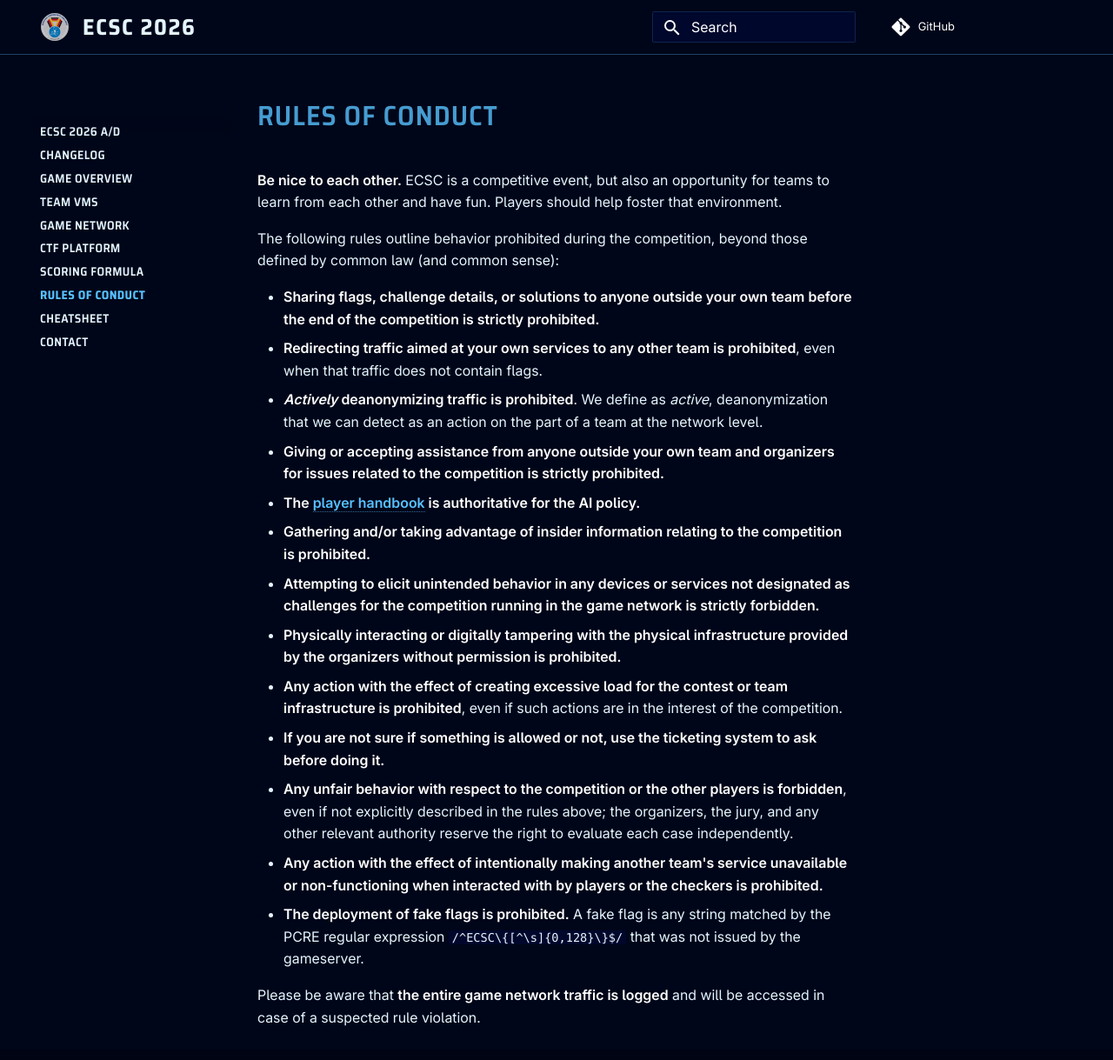
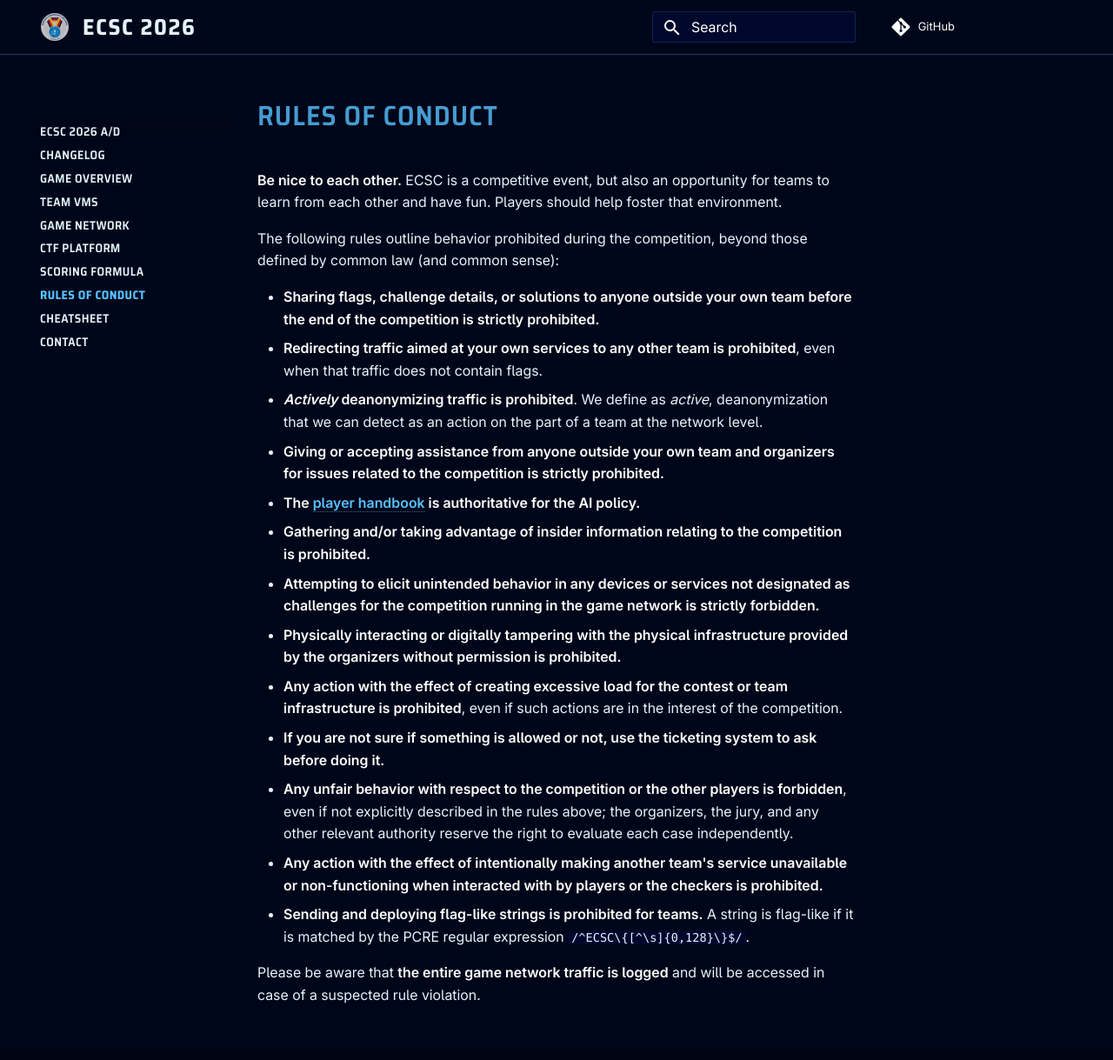
Before and after one commit to Attacking-Lab/ecsc2026-ad-wiki, an MkDocs documentation site: the page built from docs/conduct.md, in a window 1280 px wide and 1231 px high. Shown: the top 1219 px of the window at 87% size. Built offline with MkDocs 1.6.1 and Material for MkDocs 9.7.7, drawn with Linux system fonts in a browser that asks for light colours; comment, search, counter and statistics services are not loaded.

Commit message:
Disallow deploying old flags too

```diff
--- a/docs/conduct.md
+++ b/docs/conduct.md
@@ -21,6 +21,6 @@ those defined by common law (and common sense):
 - <span class=hltext>If you are not sure if something is allowed or not, use the ticketing system to ask before doing it.</span>
 - <span class=hltext>Any unfair behavior with respect to the competition or the other players is forbidden</span>, even if not explicitly described in the rules above; the organizers, the jury, and any other relevant authority reserve the right to evaluate each case independently.
 - <span class=hltext>Any action with the effect of intentionally making another team's service unavailable or non-functioning when interacted with by players or the checkers is prohibited.</span>
-- <span class=hltext>The deployment of fake flags is prohibited.</span> A fake flag is any string matched by the PCRE regular expression `/^ECSC\{[^\s]{0,128}\}$/` that was not issued by the gameserver.
+- <span class=hltext>Sending and deploying flag-like strings is prohibited for teams.</span> A string is flag-like if it is matched by the PCRE regular expression `/^ECSC\{[^\s]{0,128}\}$/`.
 
 Please be aware that <span class=hltext>the entire game network traffic is logged</span> and will be accessed in case of a suspected rule violation.
```
Also changed, not shown: docs/changelog.md (+1 -0 lines).
